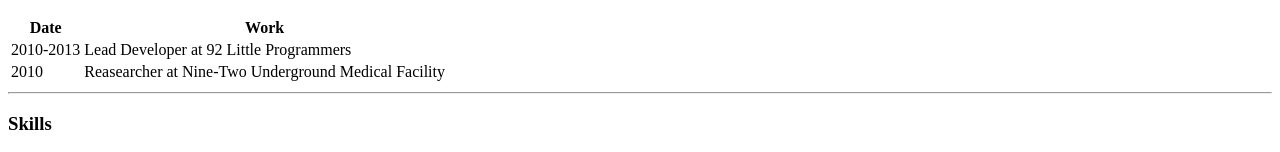
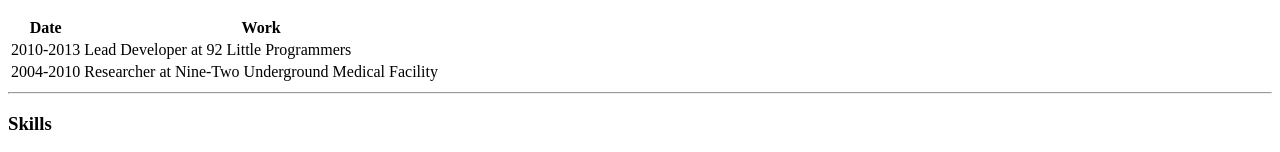
Before and after one commit to NineTwoProgramming/Personal, a plain HTML site: page index.html in a window 1280 px wide. Shown: the part 509-661 px from the top of the page. Drawn offline with Linux system fonts and the light colour scheme.

Commit message:
Fixed work experience date
This was for Researcher at Nine-Two Underground Medical Facility

```diff
--- a/index.html
+++ b/index.html
@@ -52,8 +52,8 @@
           <td>Lead Developer at 92 Little Programmers</td>
         </tr>
         <tr>
-          <td>2010</td>
-          <td>Reasearcher at Nine-Two Underground Medical Facility</td>
+          <td>2004-2010</td>
+          <td>Researcher at Nine-Two Underground Medical Facility</td>
         </tr>
       </tbody>
     </table>
```
